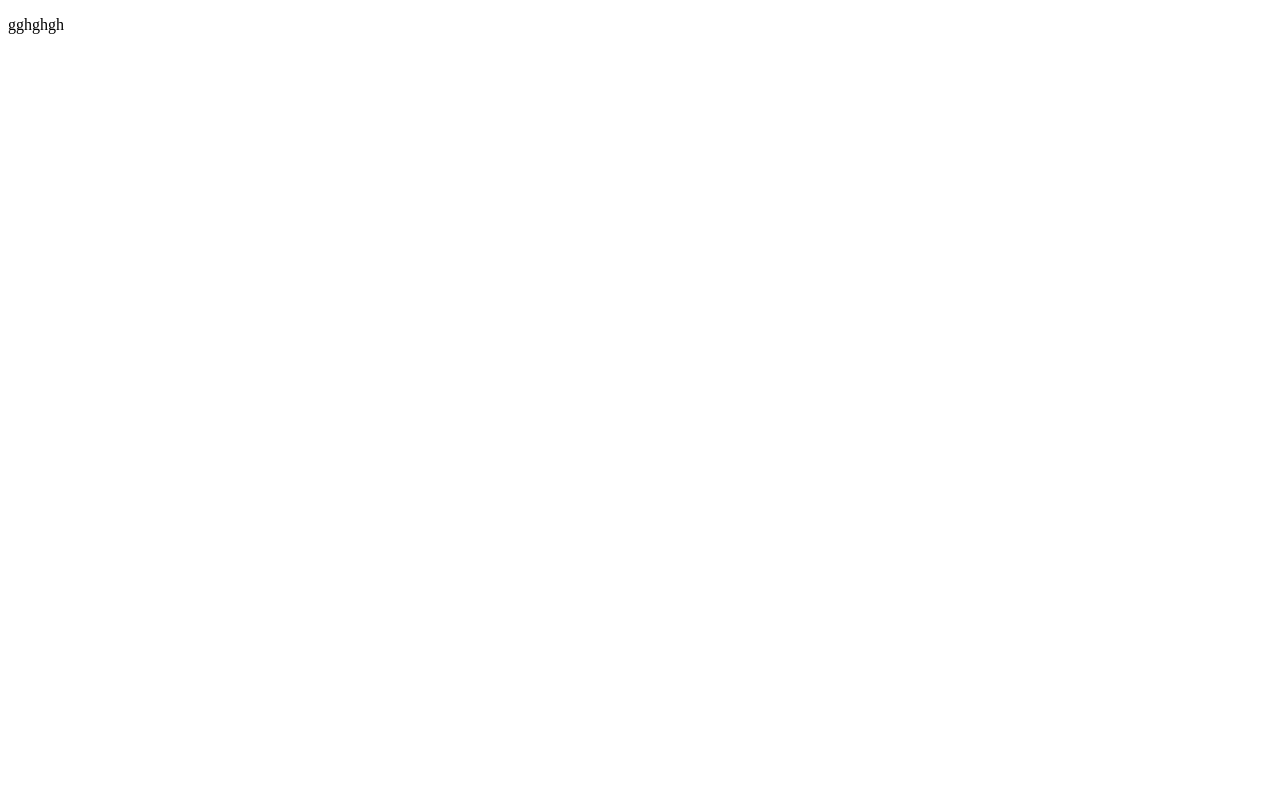
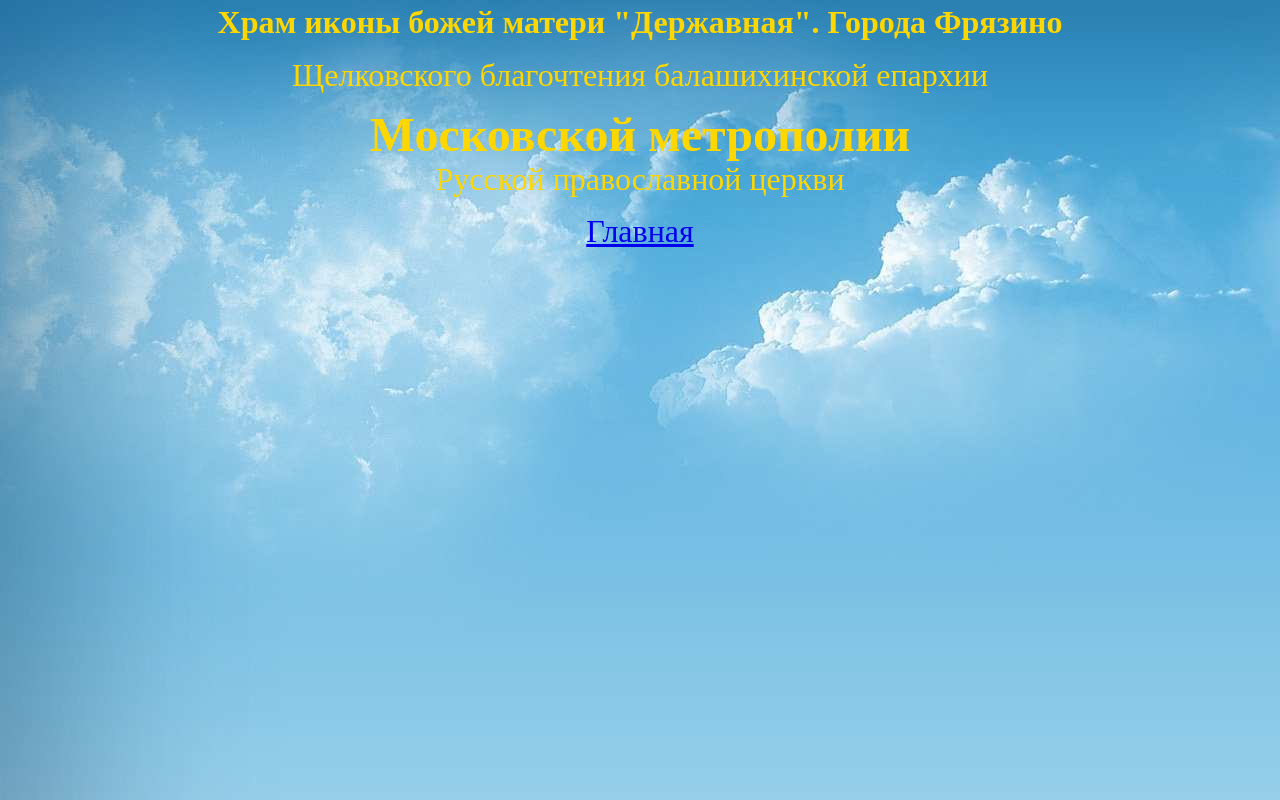
Before and after one commit to vivi6853/vivi6853.github.io, a plain HTML site: page index.html in a window 1280 px wide. Drawn offline with Linux system fonts and the light colour scheme.

Commit message:
Add files via upload

```diff
--- a/index.html
+++ b/index.html
@@ -4,8 +4,28 @@
     <meta charset="UTF-8">
     <meta name="viewport" content="width=device-width, initial-scale=1.0">
     <title>Document</title>
+    <style>
+    body{
+        background-image: url("Небо фон для презенатции (62).jpg");
+
+    }
+    p{
+        line-height: 10%;
+    }
+    h1{
+        line-height: 10%;
+    }
+    h2{
+        line-height: 10%;
+    }
+
+    </style>
 </head>
 <body>
-    <p>gghghgh</p>
+<h1><center> <b> <font size="6" fase="arial" color="gold">Храм иконы божей матери "Державная". Города Фрязино </b></center></h1>
+<p><center>Щелковского благочтения балашихинской епархии</center></p>
+<h2><center>Московской метрополии</h2><center>
+    <p>Русской православной церкви</P>
+<a href="file:///C:/Users/Admin-PC/Documents/vivi6853/index.html">Главная</a>
 </body>
 </html>
```
Also changed, not shown: Небо фон для презенатции (62).jpg (added).
